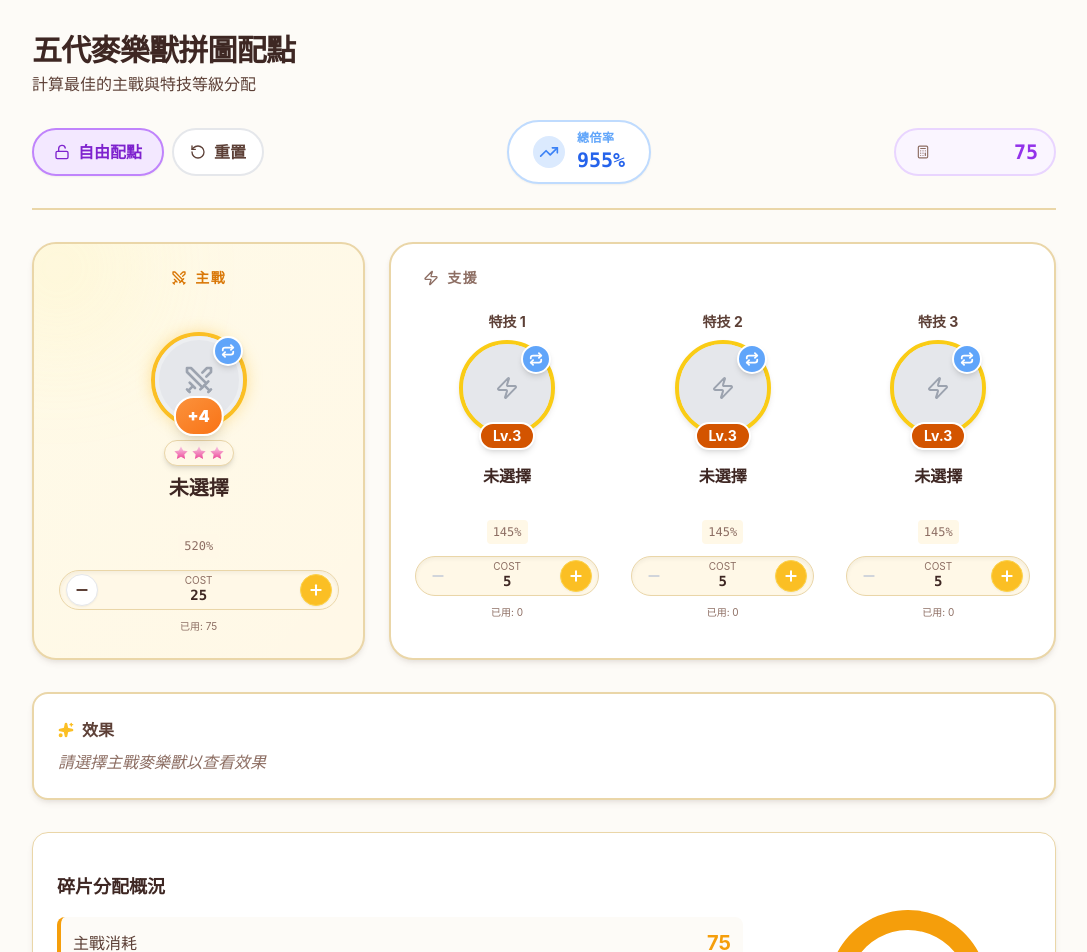
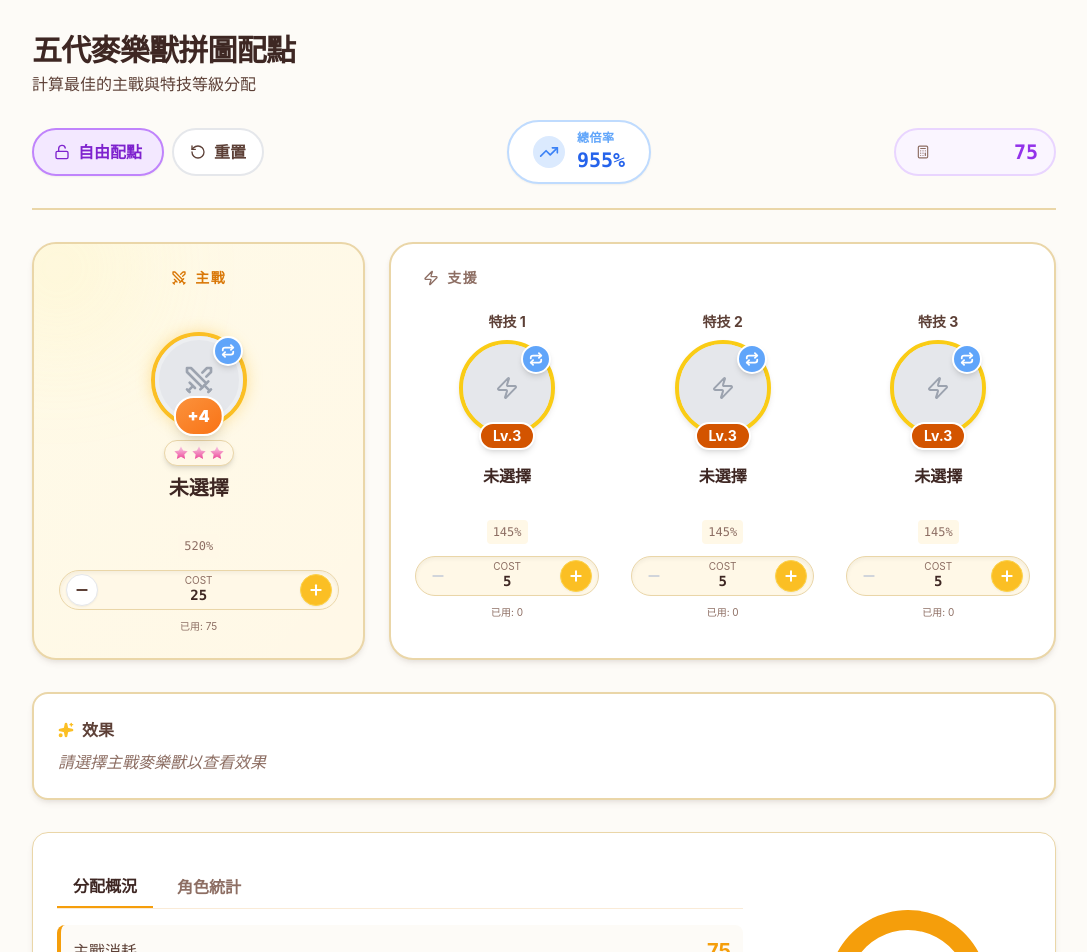
Before and after one commit to tw092669-ctrl/26cm, a React (Vite) app: page / in a window 1280 px wide. Shown: the top 952 px of the page, without its empty margins (96-1183 px from the left). Built offline with nearby package versions, Linux system fonts and the light colour scheme.

Commit message:
碎片新增分頁

```diff
--- a/App.tsx
+++ b/App.tsx
@@ -541,6 +541,8 @@ const App: React.FC = () => {
           totalLimit={totalShards}
           usedMain={currentMainCost}
           usedSkill={currentTotalSkillCost}
+          mainCharacter={mainCharacter}
+          skillCharacters={skillCharacters}
         />
 
         {/* Reference Data Table */}
--- a/components/ShardSummary.tsx
+++ b/components/ShardSummary.tsx
@@ -1,18 +1,74 @@
-import React from 'react';
+import React, { useState, useMemo } from 'react';
 import { PieChart, Pie, Cell, Tooltip } from 'recharts';
+import { Character } from '../types';
 
 interface ShardSummaryProps {
   totalLimit: number;
   usedMain: number;
   usedSkill: number;
+  mainCharacter: Character | null;
+  skillCharacters: (Character | null)[];
 }
 
 export const ShardSummary: React.FC<ShardSummaryProps> = ({
   totalLimit,
   usedMain,
-  usedSkill
+  usedSkill,
+  mainCharacter,
+  skillCharacters
 }) => {
+  const [activeTab, setActiveTab] = useState<'summary' | 'characters'>('summary');
   const remaining = Math.max(0, totalLimit - usedMain - usedSkill);
+
+  // Calculate character shard totals
+  const characterShardStats = useMemo(() => {
+    const colorGroups: Record<string, { main: Character | null, skill: Character | null, total: number, mainCount: number, skillCount: number }> = {};
+
+    // Map character IDs to color groups
+    const getColorGroup = (id: string | undefined) => {
+      if (!id) return null;
+      if (id.includes('pink')) return 'pink';
+      if (id.includes('white')) return 'white';
+      if (id.includes('black')) return 'black';
+      if (id.includes('purple')) return 'purple';
+      if (id.includes('yellow')) return 'yellow';
+      return null;
+    };
+
+    // Add main character
+    if (mainCharacter) {
+      const color = getColorGroup(mainCharacter.id);
+      if (color) {
+        if (!colorGroups[color]) {
+          colorGroups[color] = { main: null, skill: null, total: 0, mainCount: usedMain, skillCount: 0 };
+        }
+        colorGroups[color].main = mainCharacter;
+        colorGroups[color].total += usedMain;
+        colorGroups[color].mainCount = usedMain;
+      }
+    }
+
+    // Add skill characters
+    skillCharacters.forEach((char) => {
+      if (char) {
+        const color = getColorGroup(char.id);
+        if (color) {
+          if (!colorGroups[color]) {
+            colorGroups[color] = { main: null, skill: null, total: 0, mainCount: 0, skillCount: 0 };
+          }
+          colorGroups[color].skill = char;
+          const skillCost = usedSkill / 3; // Approximate equal distribution
+          colorGroups[color].total += skillCost;
+          colorGroups[color].skillCount += skillCost;
+        }
+      }
+    });
+
+    // Convert to array and sort by total
+    return Object.entries(colorGroups)
+      .map(([color, data]) => ({ color, ...data }))
+      .sort((a, b) => b.total - a.total);
+  }, [mainCharacter, skillCharacters, usedMain, usedSkill]);
 
   const data = [
     { name: '主戰', value: usedMain, color: '#F59E0B' }, // Amber-500
@@ -26,8 +82,32 @@ export const ShardSummary: React.FC<ShardSummaryProps> = ({
       {/* Text Stats */}
       <div className="flex-1 space-y-6 w-full">
         <div>
-            <h2 className="text-lg font-bold text-coffee-800 mb-4">碎片分配概況</h2>
-            <div className="space-y-3">
+            {/* Tab Header */}
+            <div className="flex gap-2 mb-4 border-b border-cream-200">
+              <button
+                onClick={() => setActiveTab('summary')}
+                className={`px-4 py-2 font-bold transition-colors ${
+                  activeTab === 'summary'
+                    ? 'text-coffee-800 border-b-2 border-amber-500'
+                    : 'text-coffee-400 hover:text-coffee-600'
+                }`}
+              >
+                分配概況
+              </button>
+              <button
+                onClick={() => setActiveTab('characters')}
+                className={`px-4 py-2 font-bold transition-colors ${
+                  activeTab === 'characters'
+                    ? 'text-coffee-800 border-b-2 border-amber-500'
+                    : 'text-coffee-400 hover:text-coffee-600'
+                }`}
+              >
+                角色統計
+              </button>
+            </div>
+
+            {activeTab === 'summary' ? (
+              <div className="space-y-3">
                 <div className="flex justify-between items-center p-3 bg-cream-50 rounded-lg border-l-4 border-amber-500">
                     <span className="text-coffee-600 font-medium">主戰消耗</span>
                     <span className="text-xl font-bold text-amber-500">{usedMain}</span>
@@ -40,7 +120,51 @@ export const ShardSummary: React.FC<ShardSummaryProps> = ({
                     <span className="text-coffee-600 font-medium">剩餘可用</span>
                     <span className={`text-xl font-bold ${remaining < 0 ? 'text-red-500' : 'text-stone-500'}`}>{remaining}</span>
                 </div>
-            </div>
+              </div>
+            ) : (
+              <div className="space-y-3">
+                {characterShardStats.length > 0 ? (
+                  characterShardStats.map((group) => (
+                    <div key={group.color} className="flex items-center justify-between p-3 bg-cream-50 rounded-lg border-l-4" style={{ borderLeftColor: group.main?.color || group.skill?.color || '#D6D3D1' }}>
+                      <div className="flex items-center gap-2">
+                        {/* Character Icons */}
+                        <div className="flex items-center -space-x-2">
+                          {group.main && (
+                            <div className="w-8 h-8 rounded-full border-2 border-white overflow-hidden shadow-sm">
+                              <img src={group.main.imageUrl} alt={group.main.name} className="w-full h-full object-cover" />
+                            </div>
+                          )}
+                          {group.skill && (
+                            <div className="w-8 h-8 rounded-full border-2 border-white overflow-hidden shadow-sm">
+                              <img src={group.skill.imageUrl} alt={group.skill.name} className="w-full h-full object-cover" />
+                            </div>
+                          )}
+                        </div>
+                        {/* Names */}
+                        <div className="flex flex-col">
+                          <span className="text-coffee-800 font-bold text-sm">
+                            {group.main?.name || group.skill?.name}
+                          </span>
+                          {group.main && group.skill && (
+                            <span className="text-coffee-400 text-xs">
+                              主戰: {Math.round(group.mainCount)} | 特技: {Math.round(group.skillCount)}
+                            </span>
+                          )}
+                        </div>
+                      </div>
+                      {/* Total */}
+                      <span className="text-xl font-bold" style={{ color: group.main?.color || group.skill?.color || '#5D4037' }}>
+                        {Math.round(group.total)}
+                      </span>
+                    </div>
+                  ))
+                ) : (
+                  <div className="text-center text-coffee-400 py-8">
+                    尚未選擇角色
+                  </div>
+                )}
+              </div>
+            )}
         </div>
       </div>
 
```
